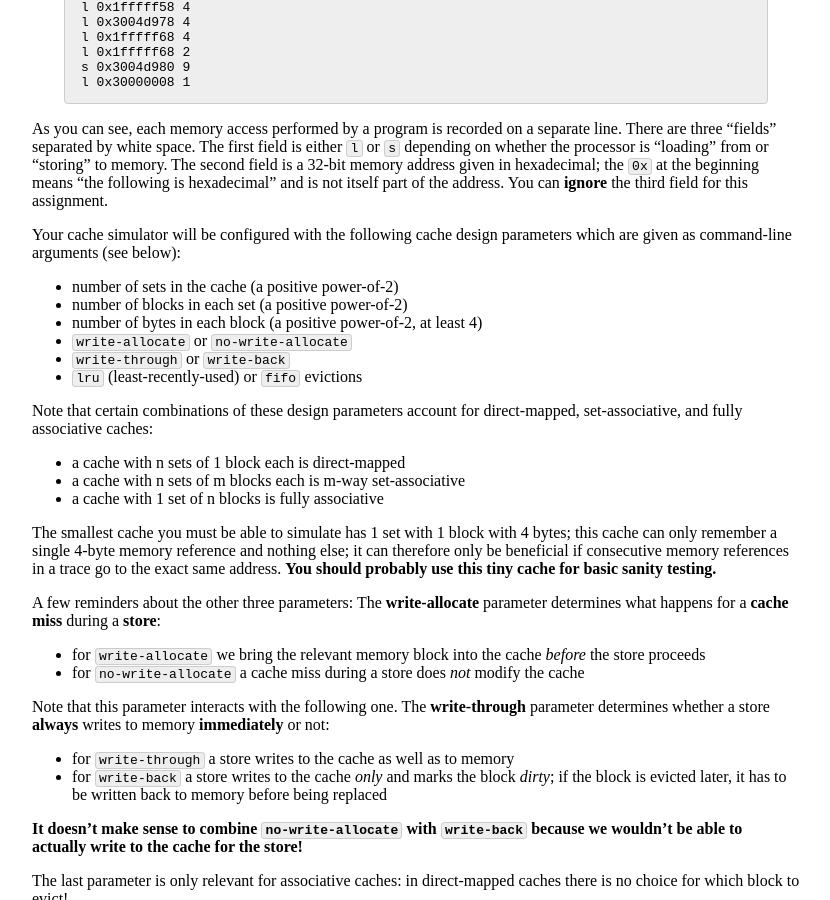
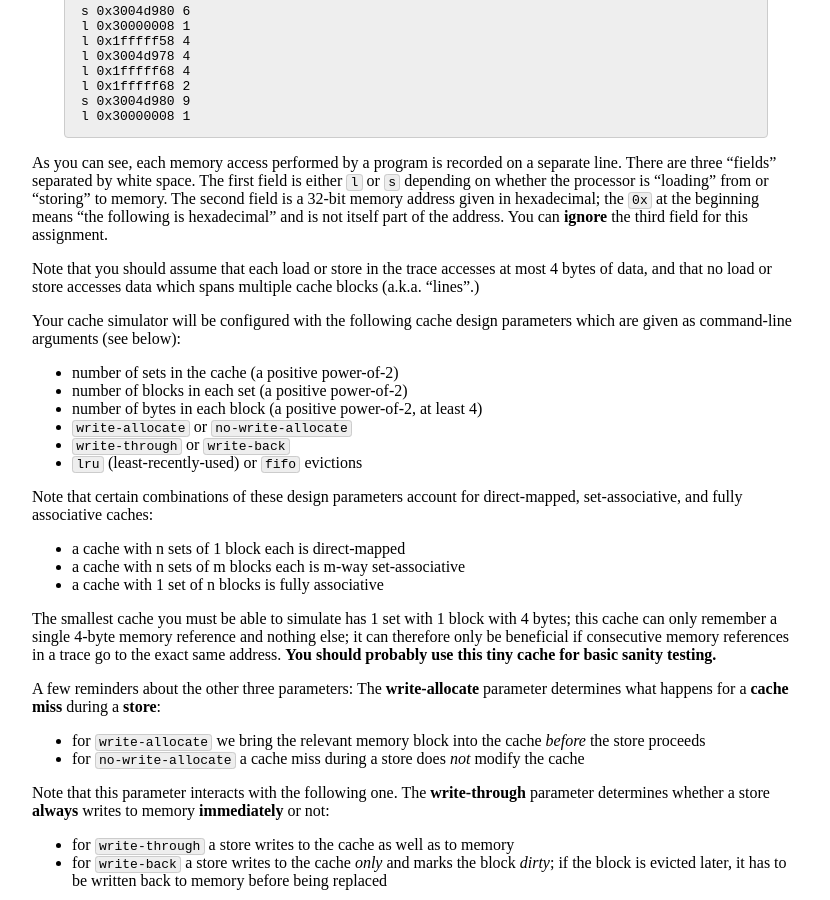
Before and after one commit to jhucsf/spring2020, a Jekyll site: the page built from assign/assign03.md, in a window 1280 px wide and 900 px high, scrolled down 1596 px. Shown: the whole window, without its empty margins (224-1054 px from the left). Built offline with Jekyll 4.4.1, drawn with Linux system fonts in a browser that asks for light colours; some of the changed text lies outside the part shown.

Commit message:
minor clarification about trace files

```diff
--- a/assign/assign03.md
+++ b/assign/assign03.md
@@ -6,6 +6,8 @@ title: "Assignment 3: Cache simulator"
 Due: <strike>Thursday, March 26th</strike> Monday, March 30th by 11pm
 
 *Update 3/16*: minor change to grading rubric to allocate points for gracefully handling invalid parameters
+
+*Update 3/18*: clarified that loads and stores in the trace will access at most 4 bytes
 
 # Cache simulator
 
@@ -106,6 +108,10 @@ first field is either `l` or `s` depending on whether the processor is
 memory address given in hexadecimal; the `0x` at the beginning means
 “the following is hexadecimal” and is not itself part of the address.
 You can **ignore** the third field for this assignment.
+
+Note that you should assume that each load or store in the trace accesses
+at most 4 bytes of data, and that no load or store accesses data which spans
+multiple cache blocks (a.k.a. "lines".)
 
 Your cache simulator will be configured with the following cache design
 parameters which are given as command-line arguments (see below):
```
